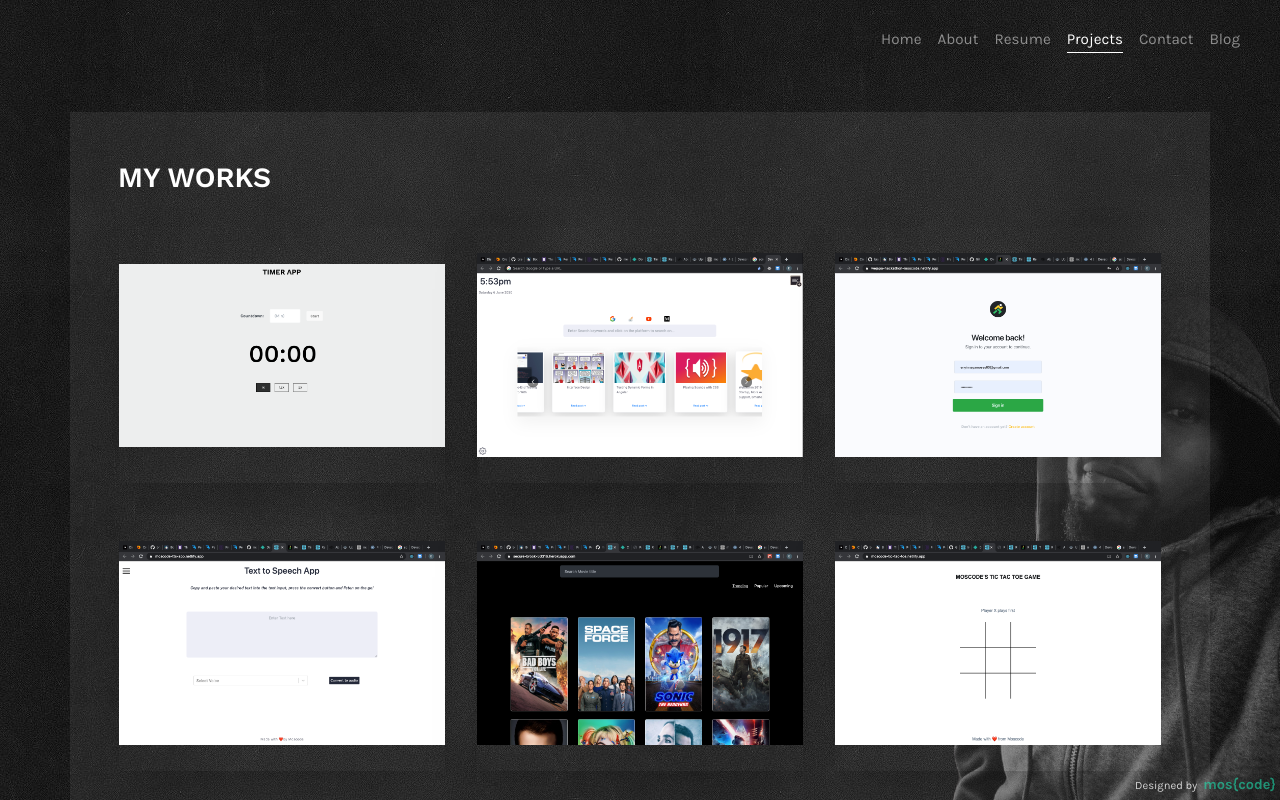
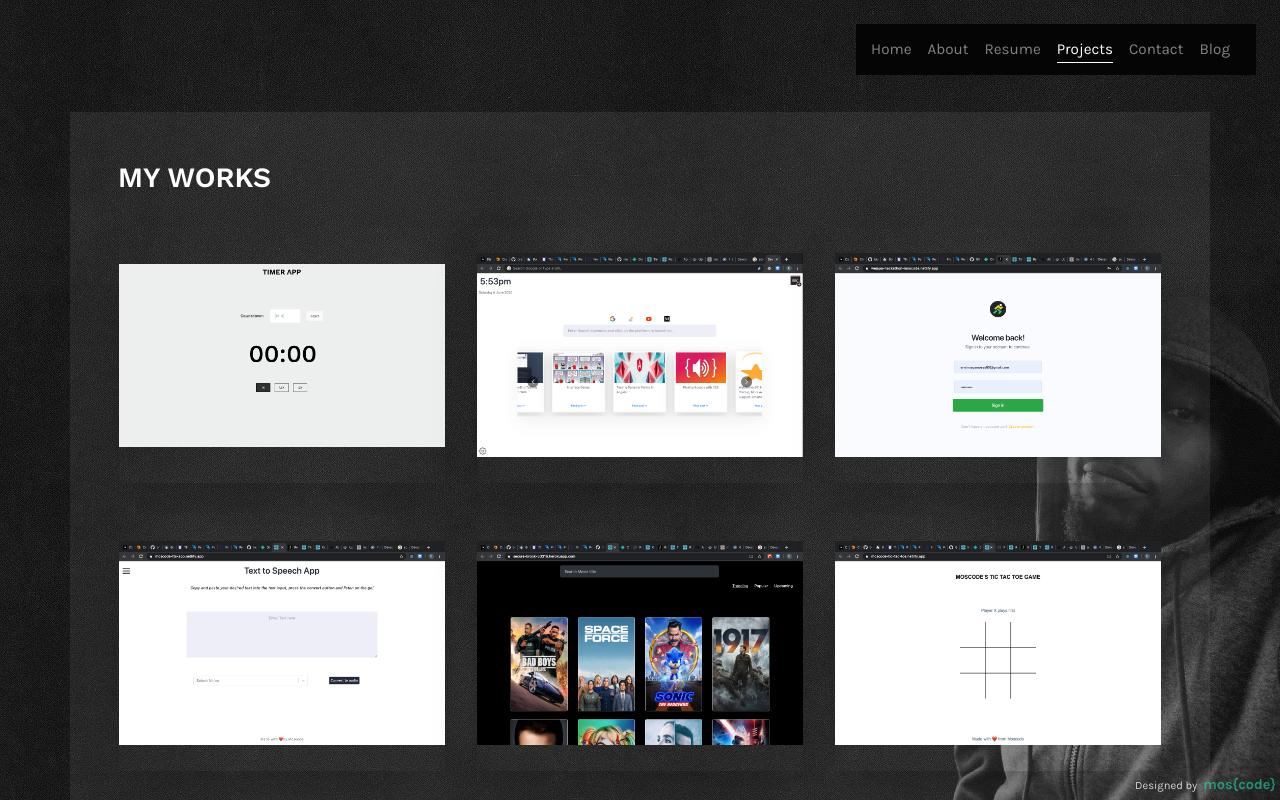
Before and after one commit to mosco98/portfolio, a React (Create React App) app: page /projects in a window 1280 px wide. Shown: the top 800 px of the page. Built offline with nearby package versions, Linux system fonts and the light colour scheme.

Commit message:
Little changes

```diff
--- a/src/Assets/css/main.css
+++ b/src/Assets/css/main.css
@@ -16,10 +16,12 @@ html {
 }
 
 .nav-bar-items {
-  width: 50%;
+  width: 400px;
   display: flex;
   align-items: center;
   justify-content: flex-end;
+  background: #050505;
+  padding: 10px;
 }
 
 .menu-btn {
@@ -155,7 +157,7 @@ html {
 
 .header-ctn {
   height: 50%;
-  width: 50%;
+  width: 55%;
   margin-left: -50px;
   /* padding: 1rem; */
 }
@@ -166,7 +168,7 @@ html {
   left: 0;
   width: 500px;
   height: 500px;
-  opacity: 0.6;
+  opacity: 0.75;
 }
 
 .nav-item {
--- a/src/Components/Card.js
+++ b/src/Components/Card.js
@@ -18,7 +18,7 @@ const Card = ({ project }) => {
         onMouseEnter={() => setShowOverlay(true)}
         onMouseLeave={() => setShowOverlay(false)}>
         {showOverlay && (
-          <div className="w-100 h-100 overlay d-flex flex-column align-items-center justify-content-center animated-faster fadeIn">
+          <div className="w-100 h-100 overlay d-flex flex-column align-items-center justify-content-center animated-faster fadeIn position-absolute border-0">
             <h4 className="text-white">{project.title}</h4>
             <small className="w-75 text-center project-description">{project.description}</small>
             <div className="w-25 icons-ctn d-flex align-items-center justify-content-around mt-2">
--- a/src/Pages/Main.js
+++ b/src/Pages/Main.js
@@ -17,7 +17,7 @@ const Main = () => {
       <div className="w-100 d-flex align-items-center justify-content-end h-75">
         <img className="img-fluid bgImg p-0" src={hoodieFull} alt="header" />
         <div className="header-ctn">
-          <div className="details-ctn animated slideInRight">
+          <div className="details-ctn animated fadeIn">
             <h1 className="text-white name-home">Moses Enyinnaya</h1>
             <p className="description">
               I'm a passionate <span className="job-title">Software Developer</span> from Nigeria
```
Also changed, not shown: src/Assets/img/Mharvy.jpg (added).
